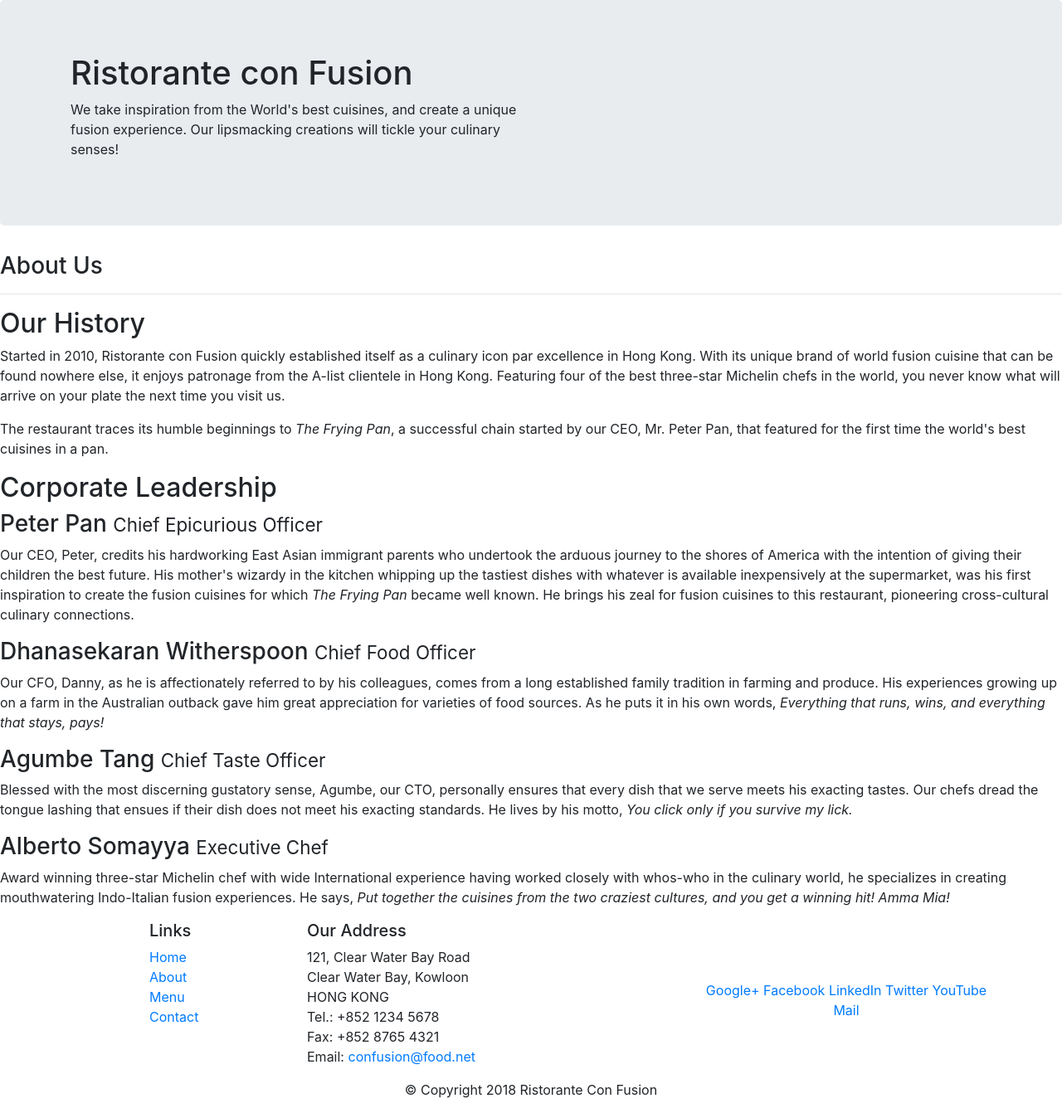
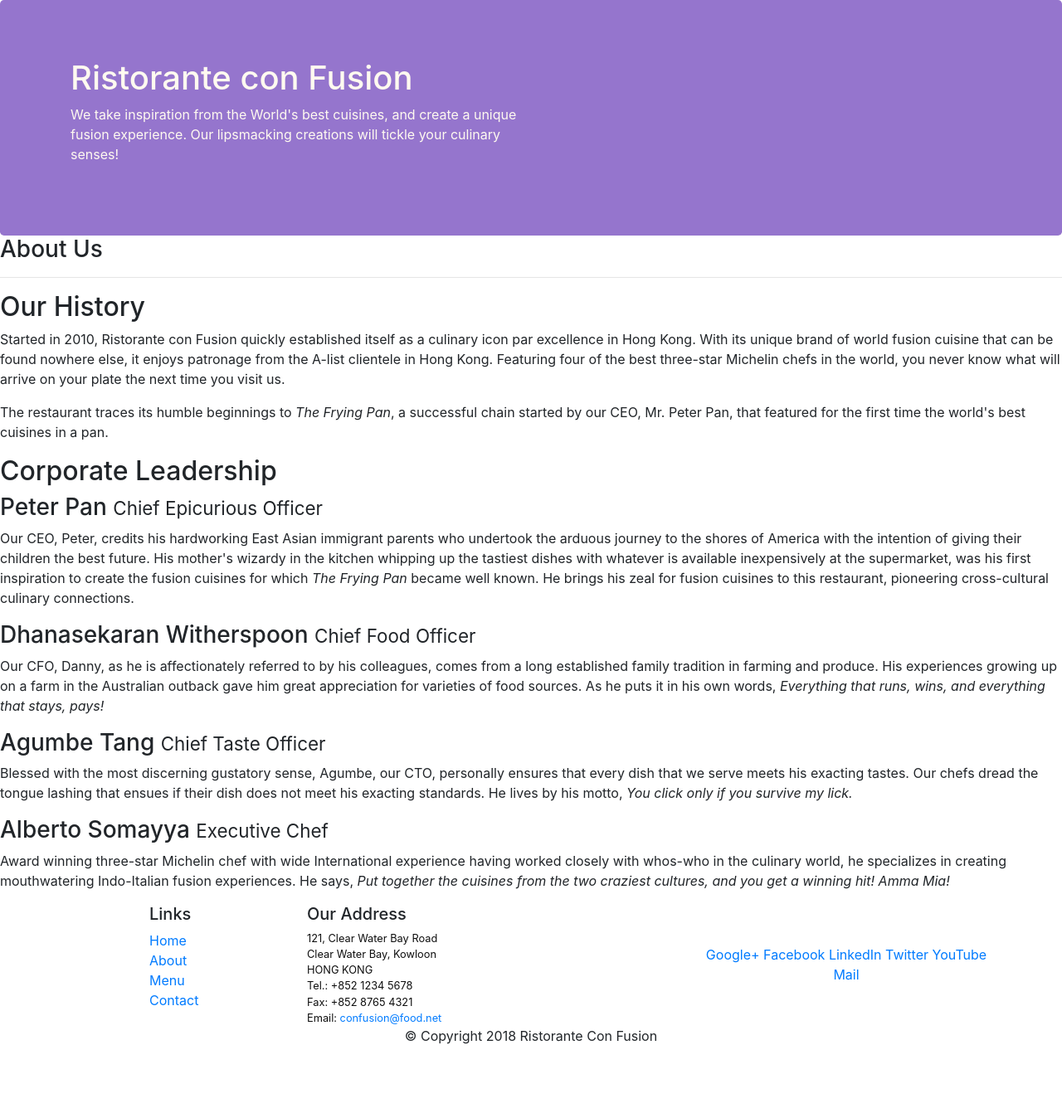
Before and after one commit to saginnair/bootstrap, a website: page aboutus.html in a window 1280 px wide. Shown: the whole page at 83% size. After the commit the page ends 1277 px from the top, so only its background shows below. Drawn offline with nearby package versions, Linux system fonts and the light colour scheme.

Commit message:
State of the page at the end of Task 1

```diff
--- a/aboutus.html
+++ b/aboutus.html
@@ -8,6 +8,7 @@
     <meta http-equiv="x-ua-compatible" content="ie=edge">
     <!-- Bootstrap CSS -->
     <link rel="stylesheet" href="node_modules/bootstrap/dist/css/bootstrap.min.css">
+    <link rel="stylesheet" href="css/styles.css">
     <title>Ristorante Con Fusion: About Us</title>
 
 </head>
--- /dev/null
+++ b/css/styles.css
@@ -0,0 +1,12 @@
+.jumbotron {
+    padding:70px 30px 70px 30px;
+    margin:0px auto;
+    background: #9575CD ;
+    color:floralwhite;
+}
+
+address{
+    font-size:80%;
+    margin:0px;
+    color:#0f0f0f;
+}
```
